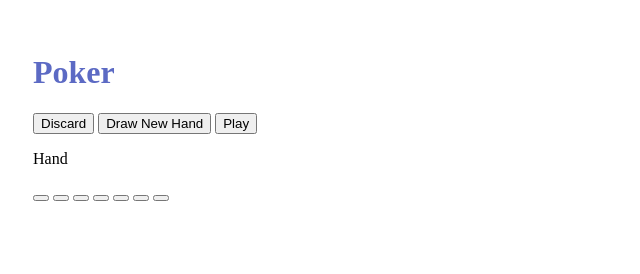
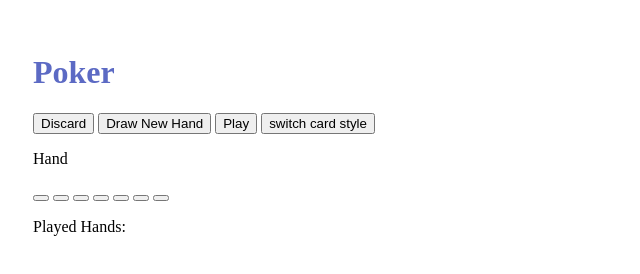
Before and after one commit to olegslynko/olegslynko.github.io, a plain HTML site: page index.html in a window 1280 px wide. Shown: the whole page, without its empty margins (0-640 px from the left). Drawn offline with Linux system fonts and the light colour scheme.

Commit message:
Update index.html

```diff
--- a/index.html
+++ b/index.html
@@ -9,6 +9,7 @@
       <button id="discard">Discard</button>
       <button id="discard hand">Draw New Hand</button>
       <button id="play">Play</button>
+      <button id="style">switch card style</button>
       <p> Hand </p>
       <button id="button0"></button>
       <button id="button1"></button>
@@ -17,6 +18,7 @@
       <button id="button4"></button>
       <button id="button5"></button>
       <button id="button6"></button>
+      <p id="hands">Played Hands: </p>
 
       <script src="script.js"></script>
   </body>
```
